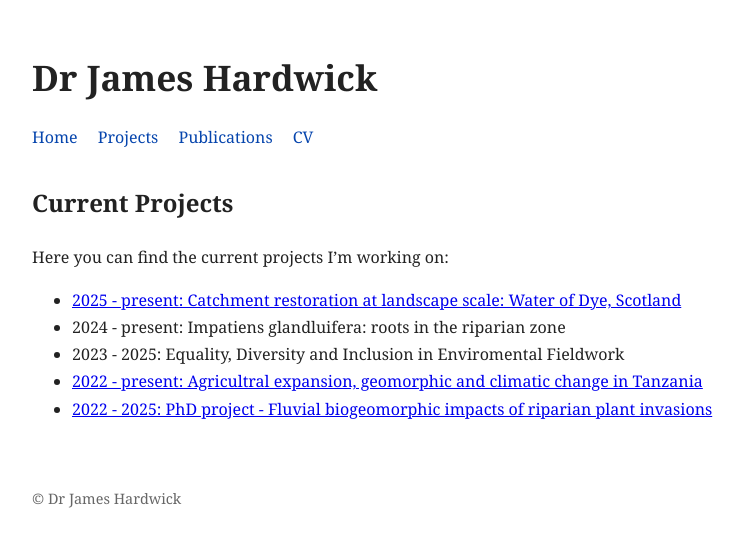
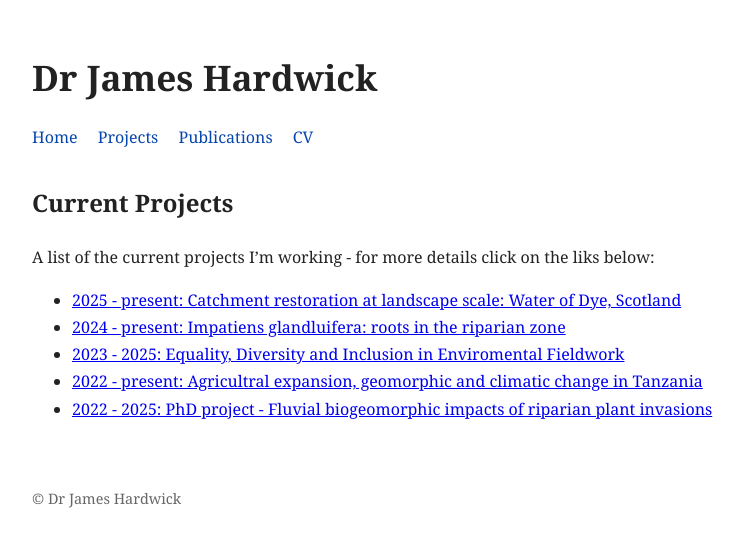
Before and after one commit to ja-hardwick/ja-hardwick.github.io, a Jekyll site: the page built from projects.md, in a window 1280 px wide. Shown: the top 547 px of the page, without its empty margins (208-951 px from the left). Built offline with Jekyll 4.4.1, drawn with Linux system fonts in a browser that asks for light colours.

Commit message:
Update projects.md

```diff
--- a/projects.md
+++ b/projects.md
@@ -6,10 +6,9 @@
 
 ## Current Projects
 
-Here you can find the current projects I'm working on:
-
-- [2025 - present: Catchment restoration at landscape scale: Water of Dye, Scotland](/projects/project3/)
-- 2024 - present: Impatiens glandluifera: roots in the riparian zone
-- 2023 - 2025: Equality, Diversity and Inclusion in Enviromental Fieldwork
-- [2022 - present: Agricultral expansion, geomorphic and climatic change in Tanzania](/projects/project2/)
-- [2022 - 2025: PhD project - Fluvial biogeomorphic impacts of riparian plant invasions](/projects/project1/)
+A list of the current projects I'm working - for more details click on the liks below:
+- [2025 - present: Catchment restoration at landscape scale: Water of Dye, Scotland](/projects/WoD/)
+- [2024 - present: Impatiens glandluifera: roots in the riparian zone](/projects/IG_roots/)
+- [2023 - 2025: Equality, Diversity and Inclusion in Enviromental Fieldwork](/projects/EDI/)
+- [2022 - present: Agricultral expansion, geomorphic and climatic change in Tanzania](/projects/Tanz/)
+- [2022 - 2025: PhD project - Fluvial biogeomorphic impacts of riparian plant invasions](/projects/PhD/)
```
